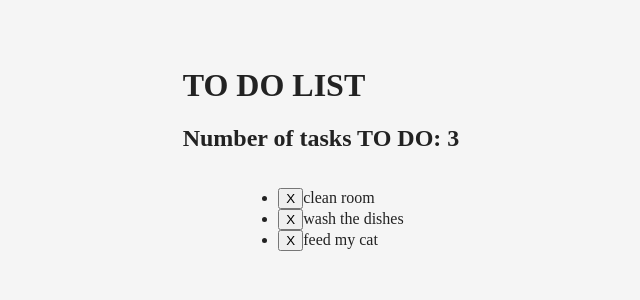
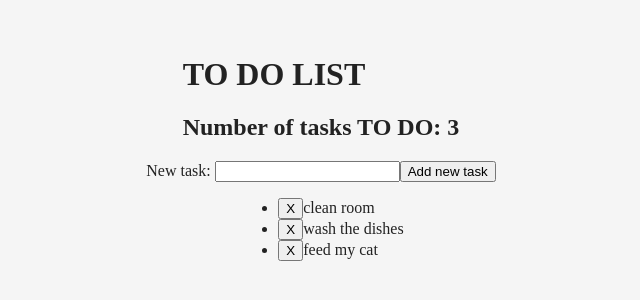
Before and after one commit to ParanAndro/webpack-16.5, a React app: page / in a window 1280 px wide. Shown: the part 252-552 px from the top of the page, without its empty margins (327-967 px from the left). Built offline with nearby package versions, Linux system fonts and the light colour scheme.

Commit message:
Add finished files

```diff
--- a/package.json
+++ b/package.json
@@ -6,7 +6,7 @@
   "scripts": {
     "test": "echo \"Error: no test specified\" && exit 1",
     "build": "set NODE_ENV=production&&webpack",
-    "start": "webpack-dev-server --inline --hot --config ./webpack.config.js"
+    "start": "webpack-dev-server --config ./webpack.config.js"
   },
   "repository": {
     "type": "git",
--- a/src/components/TodoForm.js
+++ b/src/components/TodoForm.js
@@ -0,0 +1,36 @@
+import React from "react";
+
+class TodoForm extends React.Component {
+	constructor(props) {
+		super(props);
+		this.state = {
+			text: ''
+		};
+	}
+
+	onChangeHandle (event) {
+		this.setState( {text: event.target.value} );
+		};
+
+	onSubmit (event) {
+		event.preventDefault();
+		this.props.addTodo(this.state.text);
+		};
+
+	render() {
+		return (
+			<div>
+				<form onSubmit={this.onSubmit.bind(this)}>
+					<label>New task: </label>
+					<input
+					type ="text"
+					onChange={this.onChangeHandle.bind(this)}
+					text={this.state.text}/>
+					<button type="submit">Add new task</button>
+				</form>
+			</div>
+		);
+	}
+}
+
+export default TodoForm;
--- a/src/containers/App.js
+++ b/src/containers/App.js
@@ -5,6 +5,7 @@ import style from './App.css';
 import Title from '../components/Title';
 import TodoList from '../components/TodoList';
 import Todo from '../components/Todo';
+import TodoForm from '../components/TodoForm';
 
 class App extends React.Component {
 	constructor(props){
@@ -37,9 +38,9 @@ class App extends React.Component {
 	render() {
 		return (
 			<div className={style.TodoApp}>
-				<Title title = 'TO DO LIST' number={this.state.data.length} />
-
-                <TodoList data={this.state.data} remove={this.removeTodo.bind(this)}/>
+				<Title title = 'TO DO LIST' number={this.state.data.length}/>
+				 <TodoForm addTodo={this.addTodo.bind(this)}/>
+				<TodoList data={this.state.data} remove={this.removeTodo.bind(this)}/>
 			</div>
 		);
 	}
--- a/webpack.config.js
+++ b/webpack.config.js
@@ -6,21 +6,10 @@ const OptimizeJsPlugin = require('optimize-js-plugin');
 const env = process.env.NODE_ENV || 'development';
 const plugins = [];
 
-console.log('NODE_ENV:', env);
-
-if (env === 'production') {
-	plugins.push(
-		new webpack.optimize.UglifyJsPlugin(),
-		new OptimizeJsPlugin({
-			sourceMap: false
-		})
-	);
-}
-
 module.exports = {
 	entry: [
-		'react-hot-loader/patch',
-		'./src/index.js'
+			'react-hot-loader/patch',
+		 './src/index.js'
 	],
 	output: {
 		path: path.resolve(__dirname, 'build'),
@@ -30,10 +19,7 @@ module.exports = {
 		rules: [
 			{
 				test: /\.js$/,
-				exclude: /(node_modules|bower_components)/,
-				use: {
-					loader: "babel-loader",
-				}
+				loader: "babel-loader"
 			},
 			{
 				test: /\.css$/,
@@ -49,5 +35,28 @@ module.exports = {
 			}
 		]
 	},
-	plugins
+	plugins: [
+	...plugins,
+		new HtmlWebpackPlugin({
+			template: './src/index.html',
+			filename: 'index.html',
+			inject: 'body'
+		}),
+		new webpack.optimize.UglifyJsPlugin(),
+		new OptimizeJsPlugin({
+			sourceMap: false
+		})
+	]
 };
+
+
+console.log('NODE_ENV:', env);
+
+if (env === 'production') {
+plugins.push(
+	new webpack.optimize.UglifyJsPlugin(),
+	new OptimizeJsPlugin({
+	  sourceMap: false
+	})
+  );
+}
```
Also changed, not shown: 1 other file (tests, documents, lock files or other folders).
